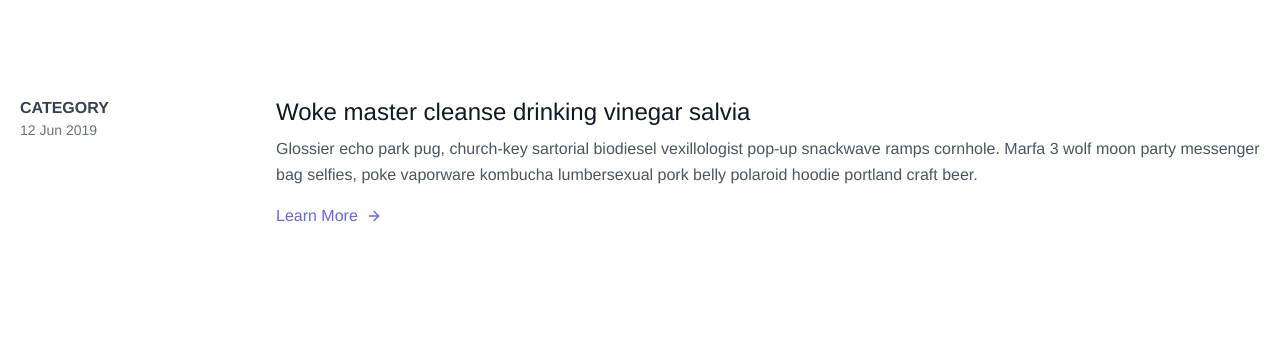
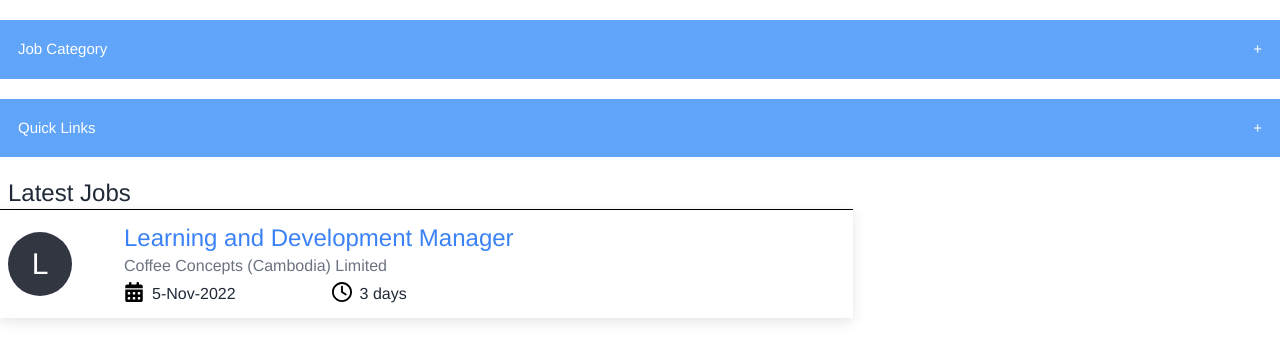
Before and after one commit to Ulvy2022/job_poster, a Vue app in the folder frontend/: page /home in a window 1280 px wide. Shown: the top 360 px of the page. Built offline with nearby package versions, Linux system fonts and the light colour scheme.

Commit message:
#5 : add quick link

```diff
--- a/frontend/package.json
+++ b/frontend/package.json
@@ -16,6 +16,7 @@
     "axios": "^1.1.2",
     "core-js": "^3.8.3",
     "daisyui": "^2.31.0",
+    "tw-elements": "^1.0.0-alpha12",
     "vue": "^3.2.13",
     "vue-google-oauth": "^1.0.5",
     "vue-google-oauth2": "^1.5.8",
--- a/frontend/src/components/Category/JobCategory.vue
+++ b/frontend/src/components/Category/JobCategory.vue
@@ -1,28 +1,52 @@
 <template>
-    <section class="text-gray-600 body-font overflow-hidden">
-        <div class="container px-5 py-24 mx-auto">
-            <div class="-my-8 divide-y-2 divide-gray-100">
-                <div class="py-8 flex flex-wrap md:flex-nowrap">
-                    <div class="md:w-64 md:mb-0 mb-6 flex-shrink-0 flex flex-col">
-                        <span class="font-semibold title-font text-gray-700">CATEGORY</span>
-                        <span class="text-sm text-gray-500">12 Jun 2019</span>
+    <div class="w-full mt-5 md:grid lg:flex gap-10">
+        <div class="lg:w-8/12 md:w-full">
+            <div class="w-full flex justify-start ">
+                <p class="w-2/4 text-2xl  ml-2">Latest Jobs</p>
+            </div>
+            <div class="flex w-full gap-10 items-center hover:bg-gray-100 cursor-pointer" id="card">
+                <div>
+                    <div class="avatar placeholder ml-2">
+                        <div class="bg-neutral-focus text-neutral-content rounded-full w-16">
+                            <span class="text-3xl">L</span>
+                        </div>
                     </div>
-                    <div class="md:flex-grow">
-                        <h2 class="text-2xl font-medium text-gray-900 title-font mb-2">Woke master cleanse drinking vinegar
-                            salvia</h2>
-                        <p class="leading-relaxed">Glossier echo park pug, church-key sartorial biodiesel vexillologist
-                            pop-up snackwave ramps cornhole. Marfa 3 wolf moon party messenger bag selfies, poke vaporware
-                            kombucha lumbersexual pork belly polaroid hoodie portland craft beer.</p>
-                        <a class="text-indigo-500 inline-flex items-center mt-4">Learn More
-                            <svg class="w-4 h-4 ml-2" viewBox="0 0 24 24" stroke="currentColor" stroke-width="2" fill="none"
-                                stroke-linecap="round" stroke-linejoin="round">
-                                <path d="M5 12h14"></path>
-                                <path d="M12 5l7 7-7 7"></path>
+                </div>
+                <div class="p-3  w-full">
+                    <p class="text-blue-500 text-xl lg:text-2xl text-ellipsis ">Learning and Development Manager</p>
+                    <p class="text-ellipsis mb-1 text-gray-500">Coffee Concepts (Cambodia) Limited</p>
+                    <div class="flex lg:gap-24 gap-7">
+                        <div class="flex gap-2">
+                            <svg xmlns="http://www.w3.org/2000/svg" viewBox="0 0 448 512" class="h-5 w-5" >
+                                <path
+                                    d="M128 0c17.7 0 32 14.3 32 32V64H288V32c0-17.7 14.3-32 32-32s32 14.3 32 32V64h48c26.5 0 48 21.5 48 48v48H0V112C0 85.5 21.5 64 48 64H96V32c0-17.7 14.3-32 32-32zM0 192H448V464c0 26.5-21.5 48-48 48H48c-26.5 0-48-21.5-48-48V192zm64 80v32c0 8.8 7.2 16 16 16h32c8.8 0 16-7.2 16-16V272c0-8.8-7.2-16-16-16H80c-8.8 0-16 7.2-16 16zm128 0v32c0 8.8 7.2 16 16 16h32c8.8 0 16-7.2 16-16V272c0-8.8-7.2-16-16-16H208c-8.8 0-16 7.2-16 16zm144-16c-8.8 0-16 7.2-16 16v32c0 8.8 7.2 16 16 16h32c8.8 0 16-7.2 16-16V272c0-8.8-7.2-16-16-16H336zM64 400v32c0 8.8 7.2 16 16 16h32c8.8 0 16-7.2 16-16V400c0-8.8-7.2-16-16-16H80c-8.8 0-16 7.2-16 16zm144-16c-8.8 0-16 7.2-16 16v32c0 8.8 7.2 16 16 16h32c8.8 0 16-7.2 16-16V400c0-8.8-7.2-16-16-16H208zm112 16v32c0 8.8 7.2 16 16 16h32c8.8 0 16-7.2 16-16V400c0-8.8-7.2-16-16-16H336c-8.8 0-16 7.2-16 16z" />
                             </svg>
-                        </a>
+                            <p>5-Nov-2022</p>
+                        </div>
+                        <div class="flex gap-2">
+                            <svg xmlns="http://www.w3.org/2000/svg" viewBox="0 0 512 512" class="h-5 w-5">
+                                <path
+                                    d="M232 120C232 106.7 242.7 96 256 96C269.3 96 280 106.7 280 120V243.2L365.3 300C376.3 307.4 379.3 322.3 371.1 333.3C364.6 344.3 349.7 347.3 338.7 339.1L242.7 275.1C236 271.5 232 264 232 255.1L232 120zM256 0C397.4 0 512 114.6 512 256C512 397.4 397.4 512 256 512C114.6 512 0 397.4 0 256C0 114.6 114.6 0 256 0zM48 256C48 370.9 141.1 464 256 464C370.9 464 464 370.9 464 256C464 141.1 370.9 48 256 48C141.1 48 48 141.1 48 256z" />
+                            </svg>
+                            <p>3 days</p>
+                        </div>
                     </div>
                 </div>
             </div>
         </div>
-    </section>
+    </div>
 </template>
+
+<script>
+
+export default {
+
+}
+</script>
+
+<style scoped>
+#card{
+    border-top: 1px  black solid;
+    box-shadow: rgba(0, 0, 0, 0.1) 0px 4px 12px;
+}
+</style>
--- /dev/null
+++ b/frontend/src/components/JobType/JobType.vue
@@ -0,0 +1,20 @@
+<template>
+    <JobList :title="title" :jobList="jobs" />
+</template>
+
+
+<script>
+import JobList from "../ListJob/JobList.vue"
+export default {
+    components: {
+        JobList,
+    },
+    data() {
+        return {
+            title: "Job Category",
+            jobs:['Accounting','Banking','English Teacher'],
+        }
+    }
+}
+
+</script>
--- /dev/null
+++ b/frontend/src/components/ListJob/JobList.vue
@@ -0,0 +1,72 @@
+<template>
+<div class="mb-5 mt-5">
+    <button class="collapsible bg-blue-400" @click="showHideCollapse ">{{title}}</button>
+    <div class="content w-full ">
+        <p class=" cursor-pointer p-3  hover:bg-slate-100" v-for="job of listJobs" :key="job" >{{job}}</p>
+    </div>
+</div>
+</template>
+
+<script>
+export default {
+    props: ['title','jobList'],
+    data() {
+        return {
+            titles: this.title,
+            listJobs: this.jobList,
+        }
+    },
+    methods: {
+        showHideCollapse() {
+            var coll = document.getElementsByClassName("collapsible");
+            for (let i = 0; i < coll.length; i++) {
+                coll[i].addEventListener("click", function () {
+                    this.classList.toggle("active");
+                    var content = this.nextElementSibling;
+                    if (content.style.maxHeight) {
+                        content.style.maxHeight = null;
+                    } else {
+                        content.style.maxHeight = content.scrollHeight + "px";
+                    }
+                });
+            }
+        }
+    }
+}
+</script>
+
+<style scoped>
+div>p{
+    box-shadow: rgba(123, 124, 125, 0.25) 0px 4px 8px -2px, rgba(119, 121, 123, 0.08) 0px 0px 0px 1px;
+}
+.collapsible {
+    color: white;
+    cursor: pointer;
+    padding: 18px;
+    width: 100%;
+    border: none;
+    text-align: left;
+    outline: none;
+    font-size: 15px;
+}
+
+.active,
+
+.collapsible:after {
+    content: '\002B';
+    color: white;
+    float: right;
+    margin-left: 5px;
+}
+
+.active:after {
+    content: "\2212";
+}
+
+.content {
+    max-height: 0;
+    overflow: auto;
+    transition: max-height 0.2s ease-out;
+}
+
+</style>
--- /dev/null
+++ b/frontend/src/components/QuickLink/QuickLink.vue
@@ -0,0 +1,20 @@
+<template>
+    <JobList :title="title" :jobList="jobList" />
+</template>
+
+
+<script>
+import JobList from "../ListJob/JobList.vue"
+export default {
+    components: {
+        JobList,
+    },
+    data() {
+        return {
+            title: "Quick Links",
+            jobList:['Part-time job','Full-time job','Training WorkShop']
+        }
+    }
+}
+
+</script>
--- a/frontend/src/components/login/loginForm.vue
+++ b/frontend/src/components/login/loginForm.vue
@@ -48,8 +48,7 @@
                                 @click="showPassword()"
                                 class="form-check-input appearance-none h-4 w-4 border border-gray-300 rounded-sm bg-white checked:bg-blue-600 checked:border-blue-600 focus:outline-none transition duration-200 mt-1 align-top bg-no-repeat bg-center bg-contain float-left mr-2 cursor-pointer"
                                 id="exampleCheck3" checked />
-                            <label class="form-check-label inline-block text-gray-800" for="exampleCheck2">Remember
-                                me</label>
+                            <label class="form-check-label inline-block text-gray-800" for="exampleCheck2">Show password</label>
                         </div>
                         <a href="#!"
                             class="text-blue-600 hover:text-blue-700 focus:text-blue-700 active:text-blue-800 duration-200 transition ease-in-out">Forgot
--- a/frontend/src/main.js
+++ b/frontend/src/main.js
@@ -26,5 +26,6 @@ const gauthOption = {
 // Vue.use(GAuth, gauthOption)
 
 import './main.css';
+import 'tw-elements';
 
 createApp(App).use(router,GAuth, gauthOption).component('font-awesome-icon', FontAwesomeIcon).mount('#app');
--- a/frontend/src/views/AboutView.vue
+++ /dev/null
@@ -1,5 +0,0 @@
-<template>
-  <div class="about">
-    <h1>This is an about page</h1>
-  </div>
-</template>
--- a/frontend/src/views/Home/HomePage.vue
+++ b/frontend/src/views/Home/HomePage.vue
@@ -1,12 +1,24 @@
 <template>
-    <JobCategory/>
+    <JobType />
+    <QuickLink />
+    <JobCategory />
 </template>
 
 <script>
 import JobCategory from '../../components/Category/JobCategory.vue'
+import JobType from "../../components/JobType/JobType.vue"
+import QuickLink from '../../components/QuickLink/QuickLink.vue'
 export default {
     components: {
         JobCategory,
-    }
+        JobType,
+        QuickLink
+    },
+
+    // data() {
+    //     return {
+    //         jobInfo: { jobTitle: 'IT Support', companyName: "Coolbean", days :3,data:'22-Nov-2022'}
+    //     }
+    // }
 }
 </script>
--- a/frontend/src/views/HomeView.vue
+++ /dev/null
@@ -1,18 +0,0 @@
-<template>
-  <div class="home">
-    <img alt="Vue logo" src="../assets/logo.png">
-    <HelloWorld msg="Welcome to Your Vue.js App"/>
-  </div>
-</template>
-
-<script>
-// @ is an alias to /src
-import HelloWorld from '@/components/HelloWorld.vue'
-
-export default {
-  name: 'HomeView',
-  components: {
-    HelloWorld
-  }
-}
-</script>
```
Also changed, not shown: 1 other file (tests, documents, lock files or other folders).
